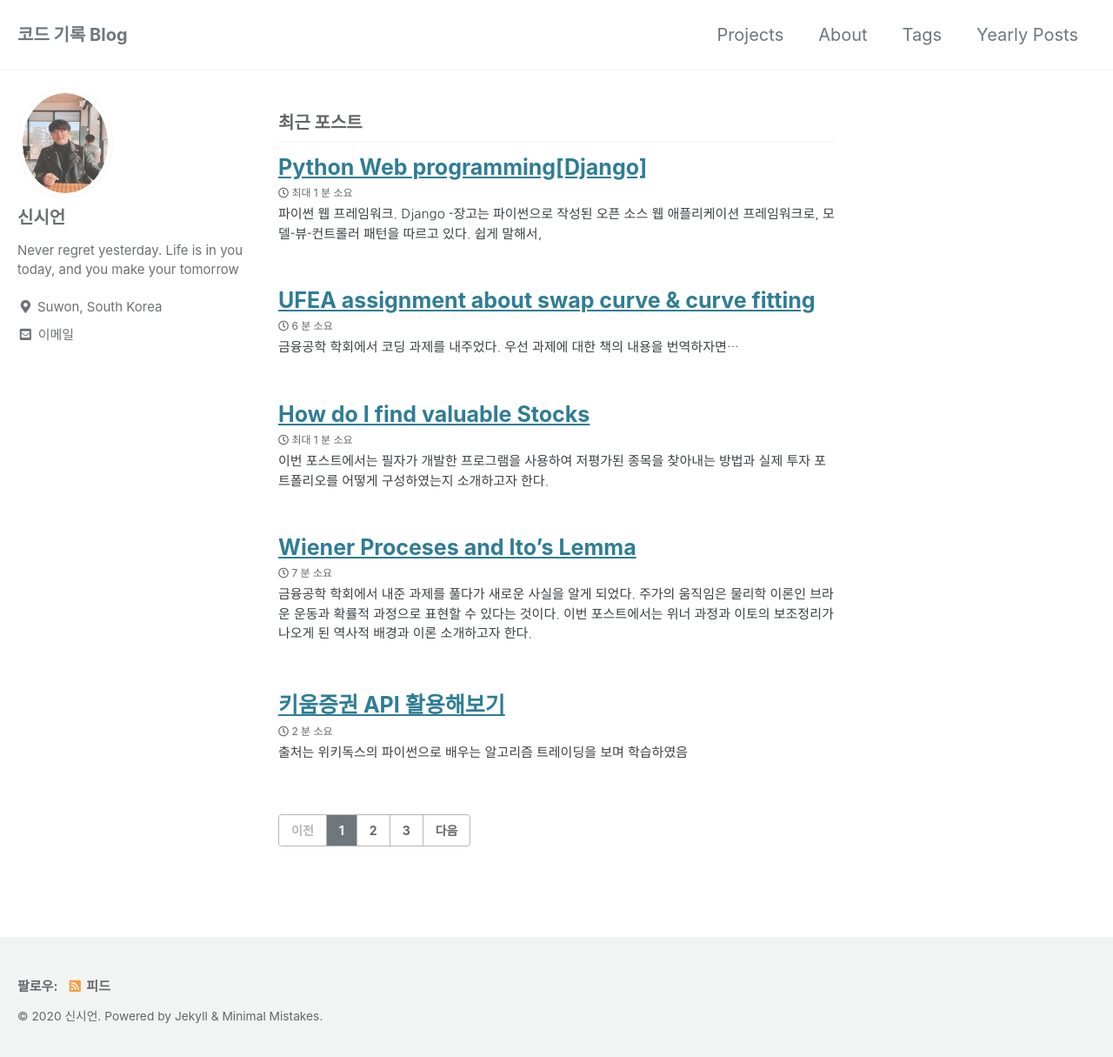
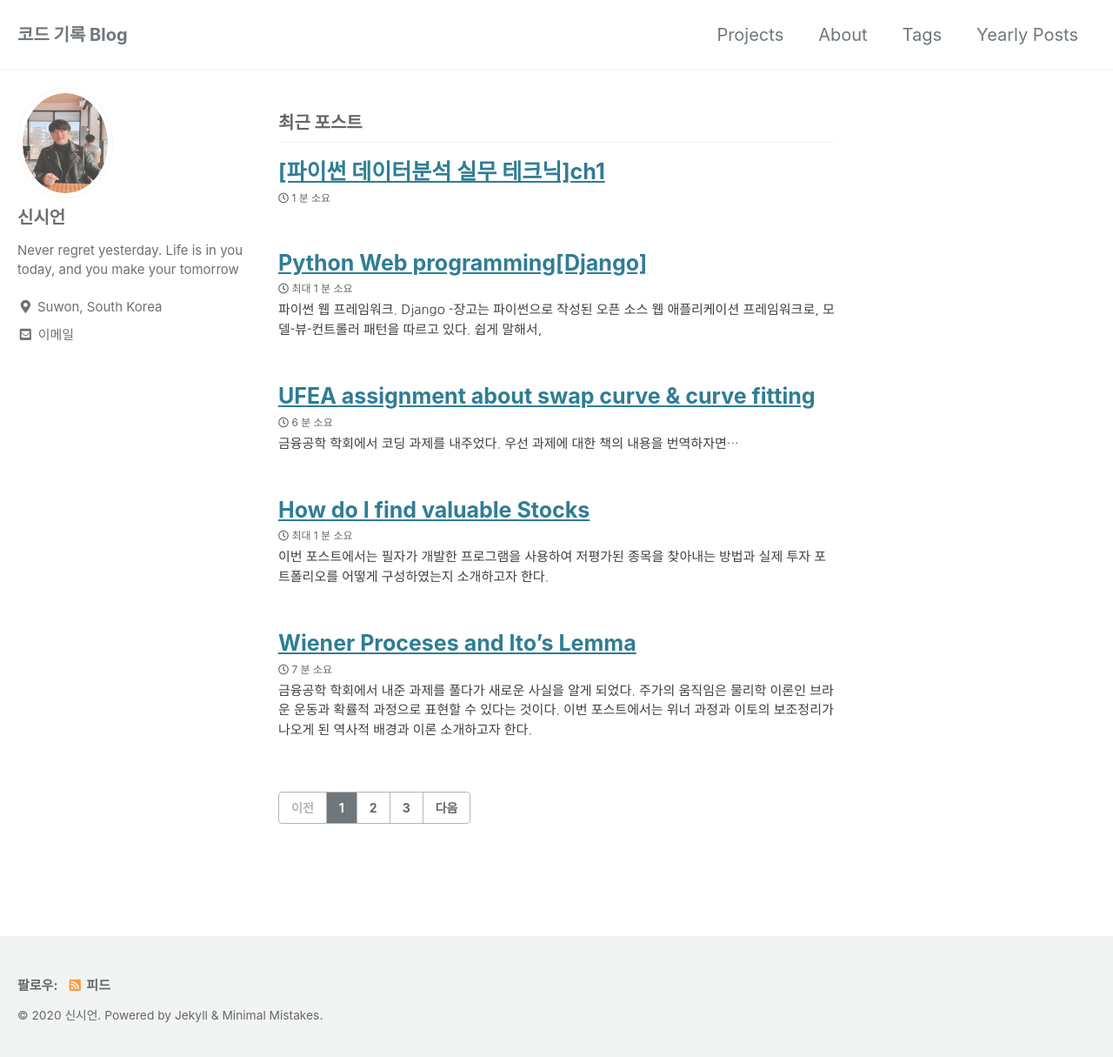
Before and after one commit to Shinsieon/Shinsieon.github.io, a Jekyll site: the page built from index.html, in a window 1280 px wide and 1218 px high. Shown: the top 1215 px of the window at 87% size. Built offline with Jekyll 4.4.1, drawn with Linux system fonts in a browser that asks for light colours; cached includes are drawn as plain includes; the list of posts is cut into pages by our own code; some of the changed lines change nothing that is shown.

Commit message:
2020-09-21-ch1post

````diff
--- /dev/null
+++ b/_posts/2020-09-21-python_analysis_1.md
@@ -0,0 +1,108 @@
+---
+title: "[파이썬 데이터분석 실무 테크닉]ch1"
+categories:
+  - Post Formats
+tags:
+  - python
+  - data analysis
+---
+
+![image](https://user-images.githubusercontent.com/56333934/93761301-88221000-fc48-11ea-954a-30257f36e227.png)
+
+이 도서를 참고하여서 작성된 포스트이다.
+{: .notice--primary }
+
+<span class="material-icons" style='font-size:150px;'>face</span>
+**우리 회사는 오랫동안 쇼핑몰 사이트를 운영하고 있습니다. 고객 정보는 전부 쇼핑몰 사이트에서 관리하고 있어 데이터는 많습니다. 지금 많은 기업이 데이터 분석으로 성과를 내고 있다고 들어서 우리 회사도 현재 유행하는 데이터 분석을 도입하려고 합니다. 하지만 대부분의 사원이 문과 출신이라 데이터 분석에 어둡고 무엇부터 시작해야 할지 잘 모릅니다. 지금 상황에는 이번 달 매출을 파악하는 것만으로도 벅찹니다. 우리 회사 쇼필몰 사이트의 데이터 분석을 부탁드립니다."**
+{: style="color:#819FF7;"}
+
+이 회사의 데이터는 다음과 같다
+1. customer_master.csv : 고객 데이터, 이름 성별 등 [columns : customer_id, customer_name, registration_date, email, gender, age, birth, pref(지역)]
+2. item_master.csv : 취급하는 상품 데이터, 상품명, 가격 등 [columns : item_id, item_name, item_price]
+3. transaction_1.csv, transaction_2.csv : 구매내역 데이터 [columns : transaction_id, price, payment_date, customer_id]
+4. transaction_detail_1.csv, transaction_detail_2.csv : 구매내역 상세 데이터 [columns : detail_id, transaction_id, item_id, quantity]
+
+## 1. 각 데이터를 읽어온다.
+```python
+import pandas as pd
+
+customer_master = pd.read_csv('customer_master.csv')
+item_master = pd.read_csv('item_master.csv')
+transaction_1 = pd.read_csv('transaction_1.csv')
+transaction_detail_1 = pd.read_csv('transaction_detail_1.csv')
+transaction_2 = pd.read_csv('transaction_2.csv')
+transaction_detail_2 = pd.read_csv('transaction_detail_2.csv')
+transaction = pd.concat([transaction_1,transaction_2], ignore_index=True)
+transaction_detail = pd.concat([transaction_detail_1,transaction_detail_2],ignore_index=True)
+display(customer_master.head(), item_master.head(),transaction.head(), transaction_detail.head())
+```
+![image](https://user-images.githubusercontent.com/56333934/93763047-ae957a80-fc4b-11ea-83ce-3cd2c69ddece.png)
+
+
+## 2. 데이터를 결합(유니온) 한다
+```python
+join_data = pd.merge(transaction_detail, transaction[["transaction_id","payment_date", "customer_id"]], on='transaction_id', how='left')
+#거래세부내역의 transaction_id를 기준으로 transaction테이블의 payment_date와 customer_id 열을 left join한다.
+
+join_data = pd.merge(join_data, customer_master, on='customer_id', how='left')
+#조인된 테이블에 customer_id를 기준으로 cusomer_master테이블과 left join한다.
+
+join_data["price"] = join_data["quantity"] * join_data["item_price"]
+join_data
+```
+![image](https://user-images.githubusercontent.com/56333934/93763385-501ccc00-fc4c-11ea-9086-95d1696aba8d.png)
+
+데이터를 가공하며 검산 과정을 꼭 들어가야 한다.
+{: .notice--warning}
+
+### 3. 각종 통계량 파악
+
+데이터 분석을 진행할 떄는 먼저 크게 두 가지 숫자를 파악해야 한다. 첫 번째는 결손치의 개수, 두 번째는 전체를 파악할 수 있는 숫자감
+{: .notice--warning}
+
+```python
+join_data.isnull().sum() #결손치의 개수
+```
+![image](https://user-images.githubusercontent.com/56333934/93763846-1d270800-fc4d-11ea-9d36-d8b5dcc5bc48.png)
+
+```python
+join_data.describe()
+```
+![image](https://user-images.githubusercontent.com/56333934/93763951-3f208a80-fc4d-11ea-847b-50699932fd38.png)
+
+## 4. 데이터 집계
+1. 시계열 상황을 보기 위하여 각 데이터의 날짜 타입을 datetime으로 바꾸고 groupby를 통해 월별 매출을 파악한다.
+```python
+join_data["payment_date"] = pd.to_datetime(join_data['payment_date'])
+join_data['payment_month'] = join_data["payment_date"].dt.strftime("%Y%m")
+join_data[["payment_date","payment_month"]].head()
+join_data.groupby("payment_month").sum()['price']
+```
+![image](https://user-images.githubusercontent.com/56333934/93764345-e56c9000-fc4d-11ea-8310-223d7183b673.png)
+
+2. 월별, 상품별 매출 파악하기
+```python
+join_data.groupby(["payment_month", "item_name"]).sum()[["price","quantity"]]
+```
+![image](https://user-images.githubusercontent.com/56333934/93764544-472cfa00-fc4e-11ea-98f3-9625496b5eca.png)
+
+pivot_table을 이용하여 집계해본 결과
+```python
+pd.pivot_table(join_data, index="item_name", columns='payment_month', values=["price","quantity"], aggfunc='sum')
+```
+![image](https://user-images.githubusercontent.com/56333934/93764659-7479a800-fc4e-11ea-95ee-d8df1a2b07de.png)
+
+## 5. 시각화
+```python
+import matplotlib.pyplot as plt
+%matplotlib inline
+
+graph_data = pd.pivot_table(join_data, index="payment_month", columns="item_name", values="price", aggfunc='sum')
+x= list(graph_data.index)
+plt.plot(x, graph_data["PC-A"], label="PC-A")
+plt.plot(x, graph_data["PC-B"], label="PC-B")
+plt.plot(x, graph_data["PC-C"], label="PC-C")
+plt.plot(x, graph_data["PC-D"], label="PC-D")
+plt.plot(x, graph_data["PC-E"], label="PC-E")
+```
+![image](https://user-images.githubusercontent.com/56333934/93764765-aa1e9100-fc4e-11ea-8027-b2311f1cd3b9.png)
--- a/assets/css/main.scss
+++ b/assets/css/main.scss
@@ -7,3 +7,4 @@
 @import "minimal-mistakes/skins/{{ site.minimal_mistakes_skin | default: 'default' }}"; // skin
 @import "minimal-mistakes"; // main partials
 @import url('https://fonts.googleapis.com/css2?family=Nanum+Gothic&display=swap');
+@import url("https://fonts.googleapis.com/icon?family=Material+Icons");
````
